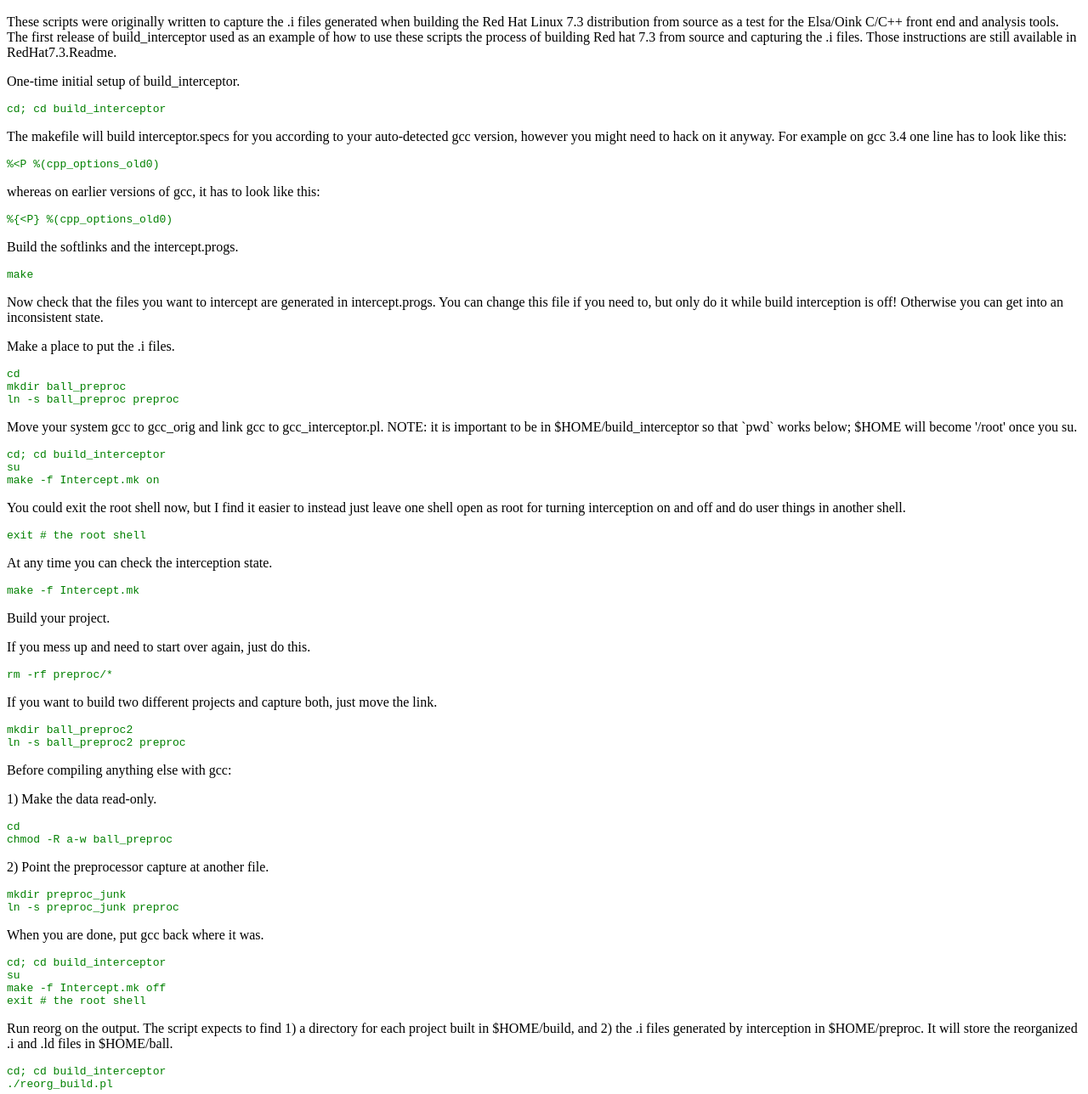
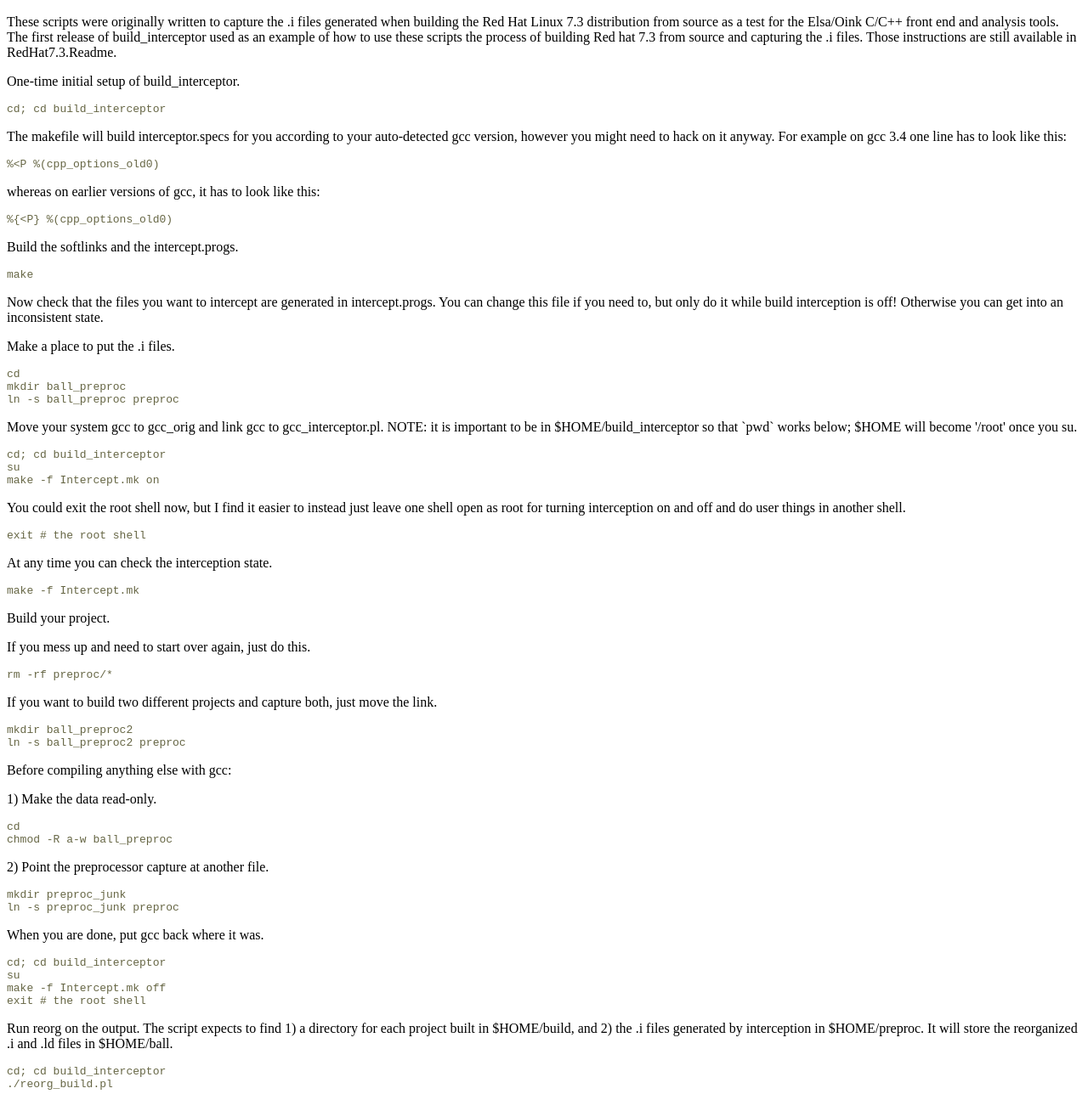
Before and after one commit to dsw/build-interceptor, a plain HTML site: page www/index.html in a window 1280 px wide. Shown: the part 3092-4380 px from the top of the page at 85% size. Drawn offline with Linux system fonts and the light colour scheme.

Commit message:
more messing with tags for the site
git-svn-id: http://build-interceptor.tigris.org/svn/build-interceptor/trunk@168 8700b9f2-3af6-0310-88e9-a4e0a7708a09

```diff
--- a/www/index.html
+++ b/www/index.html
@@ -311,23 +311,23 @@ capturing the .i files.  Those instructions are still available in
 RedHat7.3.Readme.
 
 <p>One-time initial setup of build_interceptor.
-<font color=green><pre>
+<font color=#664><pre>
 cd; cd build_interceptor
 </pre></font>
 
 <p>The makefile will build interceptor.specs for you according to your
 auto-detected gcc version, however you might need to hack on it
 anyway.  For example on gcc 3.4 one line has to look like this:
-<font color=green><pre>
+<font color=#664><pre>
 %&lt;P %(cpp_options_old0)
 </pre></font>
 <p>whereas on earlier versions of gcc, it has to look like this:
-<font color=green><pre>
+<font color=#664><pre>
 %{&lt;P} %(cpp_options_old0)
 </pre></font>
 
 <p>Build the softlinks and the intercept.progs.
-<font color=green><pre>
+<font color=#664><pre>
 make
 </pre></font>
 <p>Now check that the files you want to intercept are generated in
@@ -336,7 +336,7 @@ do it while build interception is off!  Otherwise you can get into
 an inconsistent state.
 
 <p>Make a place to put the .i files.
-<font color=green><pre>
+<font color=#664><pre>
 cd
 mkdir ball_preproc
 ln -s ball_preproc preproc
@@ -345,7 +345,7 @@ ln -s ball_preproc preproc
 <p>Move your system gcc to gcc_orig and link gcc to gcc_interceptor.pl.
 NOTE: it is important to be in $HOME/build_interceptor so that `pwd`
 works below; $HOME will become '/root' once you su.
-<font color=green><pre>
+<font color=#664><pre>
 cd; cd build_interceptor
 su
 make -f Intercept.mk on
@@ -353,42 +353,42 @@ make -f Intercept.mk on
 <p>You could exit the root shell now, but I find it easier to instead
 just leave one shell open as root for turning interception on and
 off and do user things in another shell.
-<font color=green><pre>
+<font color=#664><pre>
 exit # the root shell
 </pre></font>
 
 <p>At any time you can check the interception state.
-<font color=green><pre>
+<font color=#664><pre>
 make -f Intercept.mk
 </pre></font>
 
 <p>Build your project.
 
 <p>If you mess up and need to start over again, just do this.
-<font color=green><pre>
+<font color=#664><pre>
 rm -rf preproc/*
 </pre></font>
 <p>If you want to build two different projects and capture both, just
 move the link.
-<font color=green><pre>
+<font color=#664><pre>
 mkdir ball_preproc2
 ln -s ball_preproc2 preproc
 </pre></font>
 
 <p>Before compiling anything else with gcc:
 <p>1) Make the data read-only.
-<font color=green><pre>
+<font color=#664><pre>
 cd
 chmod -R a-w ball_preproc
 </pre></font>
 <p>2) Point the preprocessor capture at another file.
-<font color=green><pre>
+<font color=#664><pre>
 mkdir preproc_junk
 ln -s preproc_junk preproc
 </pre></font>
 
 <p>When you are done, put gcc back where it was.
-<font color=green><pre>
+<font color=#664><pre>
 cd; cd build_interceptor
 su
 make -f Intercept.mk off
@@ -399,7 +399,7 @@ exit # the root shell
 for each project built in $HOME/build, and 2) the .i files generated
 by interception in $HOME/preproc.  It will store the reorganized .i
 and .ld files in $HOME/ball.
-<font color=green><pre>
+<font color=#664><pre>
 cd; cd build_interceptor
 ./reorg_build.pl
 </pre></font>
```
